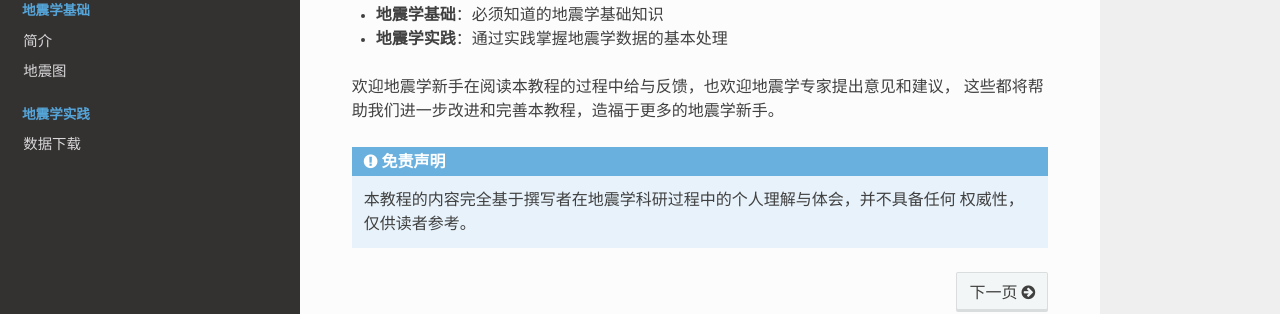
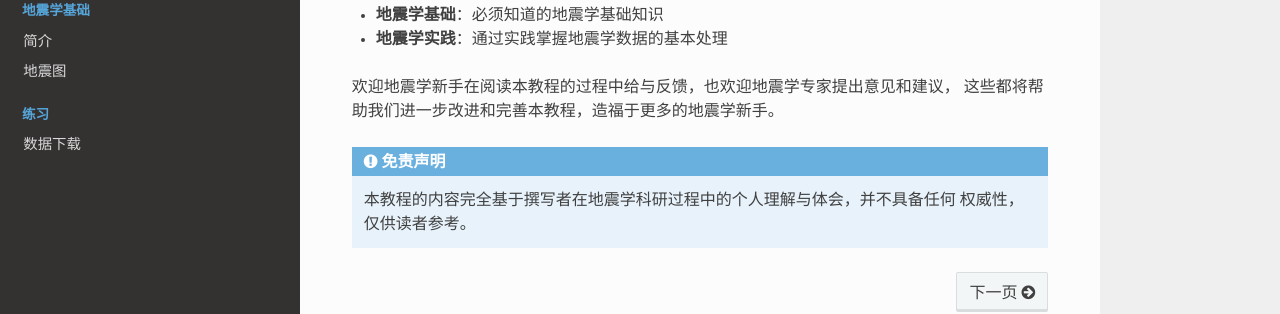
Before and after one commit to seismo-learn/seismology101, a Sphinx documentation site: the page built from source/index.rst, in a window 1280 px wide. Shown: the part 554-868 px from the top of the page. Built offline with Sphinx 7.4.7 and the Read the Docs theme 2.0.0, drawn with Linux system fonts in a browser that asks for light colours.

```diff
--- a/source/index.rst
+++ b/source/index.rst
@@ -38,10 +38,10 @@
 
 .. toctree::
    :maxdepth: 3
-   :caption: 地震学实践
+   :caption: 练习
    :hidden:
 
-   data-fetch/index
+   exercises/waveform_fetch
 
 欢迎阅读由\ `地震“学”小组 <https://github.com/orgs/seismo-learn/people>`__\
 撰写的《地震学入门教程》。
```
Also changed, not shown: source/exercises/waveform_fetch.rst (renamed from source/data-fetch/index.rst).
